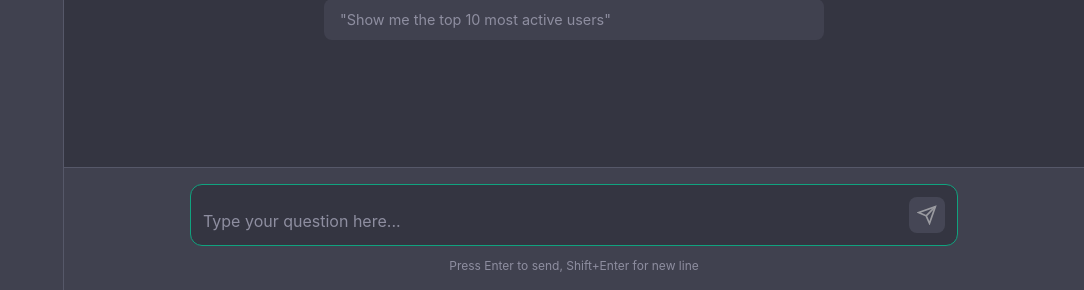
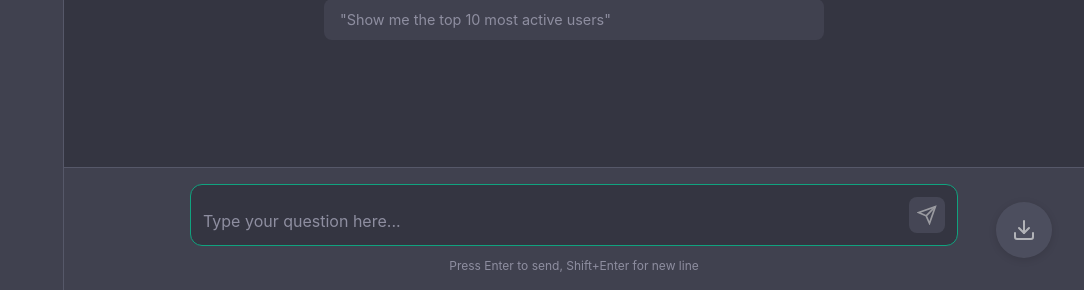
Before and after one commit to anishd2022/Stats161Final, a Flask app: page / in a window 1280 px wide. Shown: the part 510-800 px from the top of the page, without its empty margins (196-1280 px from the left). Run offline with Flask 3, Linux system fonts and the light colour scheme; data that the repository does not hold is empty; some libraries are stand-ins or nearby versions.

Commit message:
added download button with ability to download current chat content as a pdf file, added chatbot folder in images folder to save chat pdf logs

```diff
--- a/Final/static/script.js
+++ b/Final/static/script.js
@@ -5,6 +5,7 @@ const queryInput = document.getElementById('queryInput');
 const sendButton = document.getElementById('sendButton');
 const newChatButton = document.getElementById('newChatButton');
 const chatList = document.getElementById('chatList');
+const downloadPdfButton = document.getElementById('downloadPdfButton');
 
 // Current session state
 let currentSessionId = null;
@@ -35,6 +36,7 @@ sendButton.addEventListener('click', sendMessage);
 // Initialize on page load
 document.addEventListener('DOMContentLoaded', function() {
     loadChatList();
+    updateDownloadButtonState();
 
     // Example query click handlers
     const exampleQueries = document.querySelectorAll('.example-queries li');
@@ -50,6 +52,10 @@ document.addEventListener('DOMContentLoaded', function() {
 
     // New chat button handler
     newChatButton.addEventListener('click', createNewChat);
+
+    if (downloadPdfButton) {
+        downloadPdfButton.addEventListener('click', downloadCurrentChatAsPDF);
+    }
 });
 
 function loadChatList() {
@@ -100,6 +106,7 @@ function createNewChat() {
             chatMessages[currentSessionId] = [];
             clearChatContainer();
             loadChatList();
+            updateDownloadButtonState();
             queryInput.focus();
             return data;
         } else {
@@ -141,6 +148,7 @@ function switchToChat(sessionId) {
         });
 
     queryInput.focus();
+    updateDownloadButtonState();
 }
 
 function clearChatContainer() {
@@ -215,6 +223,7 @@ function sendMessageWithSession(query) {
         content: query,
         sqlQueriesHtml: null
     });
+    updateDownloadButtonState();
 
     // Show loading indicator
     const loadingId = addMessage('bot', '', true);
@@ -276,6 +285,7 @@ function sendMessageWithSession(query) {
                 tableData: tableData,
                 chartConfig: chartConfig
             });
+            updateDownloadButtonState();
 
             // Reload chat list to update titles
             loadChatList();
@@ -287,6 +297,7 @@ function sendMessageWithSession(query) {
                 content: `Error: ${data.error || 'Something went wrong'}`,
                 sqlQueriesHtml: null
             });
+            updateDownloadButtonState();
         }
     })
     .catch(error => {
@@ -305,6 +316,7 @@ function sendMessageWithSession(query) {
                 content: errorMsg,
                 sqlQueriesHtml: null
             });
+            updateDownloadButtonState();
         }
     });
 }
@@ -527,13 +539,31 @@ function addMessageToContainer(type, content, isLoading = false, sqlQueriesHtml
     return messageDiv.id;
 }
 
+function safeStringifyChartConfig(config) {
+    try {
+        return JSON.stringify(config);
+    } catch (err) {
+        console.warn('Failed to serialize chart config for export:', err);
+        return null;
+    }
+}
+
 function renderChart(canvasId, config) {
     try {
-        const ctx = document.getElementById(canvasId).getContext('2d');
+        const canvas = document.getElementById(canvasId);
+        if (!canvas) {
+            console.error(`Canvas ${canvasId} not found for chart rendering.`);
+            return;
+        }
+        const ctx = canvas.getContext('2d');
         // Ensure the config is valid and safe
         if (!config || !config.type || !config.data) {
             console.error("Invalid chart config:", config);
             return;
+        }
+        const serializedConfig = safeStringifyChartConfig(config);
+        if (serializedConfig) {
+            canvas.dataset.chartConfig = serializedConfig;
         }
         // Basic responsiveness
         config.options = config.options || {};
@@ -719,6 +749,379 @@ function scrollToBottom() {
     chatContainer.scrollTop = chatContainer.scrollHeight;
 }
 
+function hasMessagesForCurrentSession() {
+    if (!currentSessionId) {
+        return false;
+    }
+    const messages = chatMessages[currentSessionId];
+    return Array.isArray(messages) && messages.length > 0;
+}
+
+function updateDownloadButtonState() {
+    if (!downloadPdfButton) return;
+    downloadPdfButton.disabled = !hasMessagesForCurrentSession();
+}
+
+function cloneMessageNode(node) {
+    const cloned = node.cloneNode(true);
+    const imagePromises = [];
+
+    // Convert original canvases (Chart.js) to inline PNGs in the cloned node
+    const originalCanvases = node.querySelectorAll('canvas');
+    const clonedCanvases = cloned.querySelectorAll('canvas');
+    originalCanvases.forEach((originalCanvas, idx) => {
+        const targetCanvas = clonedCanvases[idx];
+        if (!targetCanvas) return;
+        try {
+            const img = document.createElement('img');
+            img.src = getPrintReadyChartDataURL(originalCanvas);
+            img.style.maxWidth = '100%';
+            img.style.display = 'block';
+            img.style.margin = '1rem 0';
+            targetCanvas.replaceWith(img);
+
+            if (img.decode) {
+                imagePromises.push(img.decode().catch(() => {}));
+            } else {
+                imagePromises.push(waitForImageLoad(img));
+            }
+        } catch (err) {
+            console.warn('Failed to convert chart canvas for PDF export:', err);
+        }
+    });
+
+    // Ensure existing images inside the cloned node are loaded
+    const images = cloned.querySelectorAll('img');
+    images.forEach(img => {
+        if (img.decode) {
+            imagePromises.push(img.decode().catch(() => {}));
+        } else {
+            imagePromises.push(waitForImageLoad(img));
+        }
+    });
+
+    return { cloned, imagePromises };
+}
+
+function buildPrintableChatDocument() {
+    const host = document.createElement('div');
+    host.style.position = 'fixed';
+    host.style.left = '-9999px';
+    host.style.top = '0';
+    host.style.width = '900px';
+    host.style.backgroundColor = '#ffffff';
+    host.style.color = '#111827';
+    host.style.fontFamily = "Inter, 'Helvetica Neue', Arial, sans-serif";
+
+    const wrapper = document.createElement('div');
+    wrapper.style.padding = '24px';
+    wrapper.style.lineHeight = '1.5';
+    wrapper.style.fontSize = '0.95rem';
+    wrapper.style.backgroundColor = '#ffffff';
+
+    const title = document.createElement('h1');
+    title.textContent = 'Database Query Assistant • Chat Transcript';
+    title.style.fontSize = '1.5rem';
+    title.style.marginBottom = '0.5rem';
+    title.style.color = '#0f172a';
+    wrapper.appendChild(title);
+
+    const meta = document.createElement('p');
+    meta.style.margin = '0 0 1.5rem 0';
+    meta.style.color = '#475569';
+    meta.textContent = `Exported: ${new Date().toLocaleString()}`;
+    wrapper.appendChild(meta);
+
+    const assetPromises = [];
+
+    const messageNodes = chatContainer.querySelectorAll('.message');
+    if (messageNodes.length === 0) {
+        const empty = document.createElement('p');
+        empty.textContent = 'No chat messages to export yet.';
+        empty.style.fontStyle = 'italic';
+        wrapper.appendChild(empty);
+    } else {
+        messageNodes.forEach(node => {
+            const { cloned, imagePromises } = cloneMessageNode(node);
+            assetPromises.push(...imagePromises);
+
+            ['message', 'user', 'bot', 'error'].forEach(cls => cloned.classList.remove(cls));
+            cloned.style.backgroundColor = '#ffffff';
+            cloned.style.color = '#111827';
+            cloned.style.border = '1px solid #e2e8f0';
+            cloned.style.boxShadow = 'none';
+            cloned.style.borderRadius = '10px';
+            cloned.style.padding = '16px 20px';
+            cloned.style.marginBottom = '16px';
+
+            const header = cloned.querySelector('.message-header');
+            if (header) {
+                header.classList.remove('message-header');
+                header.style.display = 'flex';
+                header.style.alignItems = 'center';
+                header.style.marginBottom = '8px';
+                header.style.fontWeight = '600';
+                header.style.fontSize = '0.95rem';
+                header.style.color = '#0f172a';
+
+                const icon = header.querySelector('.icon');
+                if (icon) {
+                    icon.style.marginRight = '8px';
+                    icon.style.color = '#2563eb';
+                }
+            }
+
+            const content = cloned.querySelector('.message-content');
+            if (content) {
+                content.style.color = '#1f2937';
+                content.style.whiteSpace = 'normal';
+                content.style.backgroundColor = 'transparent';
+                content.style.lineHeight = '1.6';
+
+                content.querySelectorAll('code').forEach(code => {
+                    code.style.backgroundColor = '#f1f5f9';
+                    code.style.color = '#0f172a';
+                    code.style.padding = '2px 4px';
+                    code.style.borderRadius = '4px';
+                });
+
+                content.querySelectorAll('pre').forEach(pre => {
+                    pre.style.backgroundColor = '#f1f5f9';
+                    pre.style.color = '#0f172a';
+                    pre.style.padding = '10px 12px';
+                    pre.style.borderRadius = '6px';
+                });
+
+                content.querySelectorAll('table').forEach(table => {
+                    table.style.backgroundColor = '#ffffff';
+                    table.style.color = '#0f172a';
+                    table.style.border = '1px solid #e2e8f0';
+                    table.style.borderCollapse = 'collapse';
+                    table.style.width = '100%';
+                    table.querySelectorAll('th, td').forEach(cell => {
+                        cell.style.border = '1px solid #e2e8f0';
+                        cell.style.padding = '6px 8px';
+                        cell.style.backgroundColor = '#ffffff';
+                        cell.style.color = '#0f172a';
+                        cell.style.fontWeight = '400';
+                    });
+                    table.querySelectorAll('th').forEach(headerCell => {
+                        headerCell.style.fontWeight = '600';
+                        headerCell.style.backgroundColor = '#f8fafc';
+                        headerCell.style.color = '#0f172a';
+                    });
+                });
+
+                const tablesInfo = cloned.querySelectorAll('.table-info-message');
+                tablesInfo.forEach(info => {
+                    info.style.backgroundColor = '#f8fafc';
+                    info.style.color = '#0f172a';
+                    info.style.border = '1px dashed #cbd5f5';
+                    info.style.padding = '8px 10px';
+                });
+
+                const sqlBlocks = cloned.querySelectorAll('.sql-query');
+                sqlBlocks.forEach(sql => {
+                    sql.style.backgroundColor = '#f1f5f9';
+                    sql.style.color = '#0f172a';
+                    sql.style.borderRadius = '6px';
+                    sql.style.padding = '10px 12px';
+                });
+
+                const sqlTitle = cloned.querySelector('.sql-queries-title');
+                if (sqlTitle) {
+                    sqlTitle.style.color = '#0f172a';
+                }
+
+                const sqlContainer = cloned.querySelector('.sql-queries');
+                if (sqlContainer) {
+                    sqlContainer.style.borderTop = '1px solid #e2e8f0';
+                }
+
+                const tableActionBars = cloned.querySelectorAll('.table-actions');
+                tableActionBars.forEach(actions => actions.remove());
+
+            }
+
+            wrapper.appendChild(cloned);
+        });
+    }
+
+    host.appendChild(wrapper);
+    document.body.appendChild(host);
+    return { host, wrapper, assetPromises };
+}
+
+function waitForImageLoad(img) {
+    return new Promise(resolve => {
+        if (!img) {
+            resolve();
+            return;
+        }
+        if (img.complete) {
+            resolve();
+        } else {
+            const cleanup = () => {
+                img.onload = null;
+                img.onerror = null;
+                resolve();
+            };
+            img.onload = cleanup;
+            img.onerror = cleanup;
+        }
+    });
+}
+
+function applyPrintThemeToChartConfig(printConfig) {
+    printConfig.options = printConfig.options || {};
+    printConfig.options.animation = false;
+    printConfig.options.responsive = false;
+    printConfig.options.maintainAspectRatio = false;
+
+    printConfig.options.plugins = printConfig.options.plugins || {};
+    const plugins = printConfig.options.plugins;
+    plugins.legend = plugins.legend || {};
+    plugins.legend.labels = plugins.legend.labels || {};
+    plugins.legend.labels.color = '#111827';
+    plugins.legend.labels.font = plugins.legend.labels.font || {};
+    plugins.legend.labels.font.size = 20;
+    plugins.legend.labels.font.family = "'Inter', 'Helvetica Neue', Arial, sans-serif";
+
+    if (plugins.title) {
+        plugins.title.color = '#111827';
+        plugins.title.font = plugins.title.font || {};
+        plugins.title.font.size = 28;
+        plugins.title.font.family = "'Inter', 'Helvetica Neue', Arial, sans-serif";
+        plugins.title.font.weight = '600';
+    }
+
+    printConfig.options.scales = printConfig.options.scales || {};
+    ['x', 'y'].forEach(axis => {
+        const scale = printConfig.options.scales[axis] || {};
+        scale.ticks = scale.ticks || {};
+        scale.ticks.color = '#111827';
+        scale.ticks.font = scale.ticks.font || {};
+        scale.ticks.font.size = 13;
+        scale.ticks.font.family = "'Inter', 'Helvetica Neue', Arial, sans-serif";
+        scale.grid = scale.grid || {};
+        scale.grid.color = 'rgba(15, 23, 42, 0.15)';
+        scale.title = scale.title || {};
+        scale.title.color = '#111827';
+        scale.title.font = scale.title.font || {};
+        scale.title.font.size = 16;
+        scale.title.font.family = "'Inter', 'Helvetica Neue', Arial, sans-serif";
+        scale.title.font.weight = '600';
+        printConfig.options.scales[axis] = scale;
+    });
+
+    const backgroundPlugin = {
+        id: 'printBackground',
+        beforeDraw(chart, args, opts) {
+            const ctx = chart.canvas.getContext('2d');
+            ctx.save();
+            ctx.fillStyle = (opts && opts.color) || '#ffffff';
+            ctx.fillRect(0, 0, chart.width, chart.height);
+            ctx.restore();
+        }
+    };
+
+    printConfig.plugins = printConfig.plugins || [];
+    printConfig.plugins.push(backgroundPlugin);
+    plugins.printBackground = { color: '#ffffff' };
+
+    if (printConfig.data && Array.isArray(printConfig.data.datasets)) {
+        printConfig.data.datasets.forEach(dataset => {
+            if (!dataset.borderColor) {
+                dataset.borderColor = '#2563eb';
+            }
+            if (!dataset.backgroundColor) {
+                dataset.backgroundColor = 'rgba(37, 99, 235, 0.25)';
+            }
+        });
+    }
+}
+
+function getPrintReadyChartDataURL(originalCanvas) {
+    if (typeof Chart === 'undefined') {
+        return originalCanvas.toDataURL('image/png');
+    }
+    const configJson = originalCanvas.dataset.chartConfig;
+    if (!configJson) {
+        return originalCanvas.toDataURL('image/png');
+    }
+    try {
+        const printConfig = JSON.parse(configJson);
+        applyPrintThemeToChartConfig(printConfig);
+        const tempCanvas = document.createElement('canvas');
+        tempCanvas.width = originalCanvas.width;
+        tempCanvas.height = originalCanvas.height;
+        const ctx = tempCanvas.getContext('2d');
+        const tempChart = new Chart(ctx, printConfig);
+        const dataUrl = tempCanvas.toDataURL('image/png');
+        tempChart.destroy();
+        return dataUrl;
+    } catch (err) {
+        console.warn('Failed to rebuild chart for PDF export, falling back to original canvas image:', err);
+        return originalCanvas.toDataURL('image/png');
+    }
+}
+
+function getChatExportFilename(messages) {
+    const timestamp = new Date().toISOString().replace(/[:.]/g, '-');
+    const firstUserMessage = messages.find(msg => msg.type === 'user');
+    let base = firstUserMessage ? firstUserMessage.content.slice(0, 40) : 'chat-transcript';
+    base = base || 'chat-transcript';
+    base = base.replace(/[^a-z0-9]+/gi, '-').replace(/^-+|-+$/g, '').toLowerCase();
+    return `${base || 'chat-transcript'}-${timestamp}.pdf`;
+}
+
+function downloadCurrentChatAsPDF() {
+    if (!downloadPdfButton || downloadPdfButton.disabled) {
+        return;
+    }
+    if (typeof html2pdf === 'undefined') {
+        console.error('html2pdf.js is not loaded, cannot export chat.');
+        alert('PDF export library failed to load. Please refresh the page and try again.');
+        return;
+    }
+    if (!hasMessagesForCurrentSession()) {
+        console.warn('No chat messages available to export.');
+        alert('Send a message in the current chat before exporting it to PDF.');
+        return;
+    }
+
+    const messages = chatMessages[currentSessionId] || [];
+    const { host, wrapper, assetPromises } = buildPrintableChatDocument();
+    const filename = getChatExportFilename(messages);
+
+    downloadPdfButton.disabled = true;
+
+    const pdfOptions = {
+        margin: 0.4,
+        filename,
+        image: { type: 'jpeg', quality: 0.95 },
+        html2canvas: { scale: 1.5, useCORS: true, backgroundColor: '#ffffff', logging: false },
+        jsPDF: { unit: 'in', format: 'letter', orientation: 'portrait' }
+    };
+
+    Promise.all(assetPromises)
+        .catch(err => {
+            console.warn('Some assets failed to load for PDF export:', err);
+        })
+        .finally(() => {
+            html2pdf().set(pdfOptions).from(wrapper).save()
+                .catch(error => {
+                    console.error('Failed to export chat as PDF:', error);
+                })
+                .finally(() => {
+                    if (host && host.parentNode) {
+                        host.parentNode.removeChild(host);
+                    }
+                    updateDownloadButtonState();
+                });
+        });
+}
+
 // Focus input on load
 window.addEventListener('load', () => {
     queryInput.focus();
--- a/Final/static/style.css
+++ b/Final/static/style.css
@@ -543,6 +543,40 @@ header h1 {
     color: var(--text-secondary);
 }
 
+/* Floating PDF download button */
+.floating-action-button {
+    position: fixed;
+    bottom: 2rem;
+    right: 2rem;
+    width: 56px;
+    height: 56px;
+    border-radius: 50%;
+    background-color: var(--accent);
+    color: white;
+    border: none;
+    box-shadow: 0 4px 12px rgba(0, 0, 0, 0.3);
+    cursor: pointer;
+    display: flex;
+    align-items: center;
+    justify-content: center;
+    transition: all 0.2s ease;
+    z-index: 1100;
+}
+
+.floating-action-button:hover:not(:disabled) {
+    background-color: var(--accent-hover);
+    transform: translateY(-2px);
+    box-shadow: 0 8px 20px rgba(0, 0, 0, 0.4);
+}
+
+.floating-action-button:disabled {
+    background-color: var(--bg-tertiary);
+    cursor: not-allowed;
+    opacity: 0.6;
+    transform: none;
+    box-shadow: 0 2px 8px rgba(0, 0, 0, 0.2);
+}
+
 /* Responsive design */
 @media (max-width: 768px) {
     .sidebar {
@@ -568,4 +602,11 @@ header h1 {
     .input-container {
         padding: 0.75rem;
     }
+
+    .floating-action-button {
+        bottom: 1.25rem;
+        right: 1.25rem;
+        width: 48px;
+        height: 48px;
+    }
 }
--- a/Final/templates/index.html
+++ b/Final/templates/index.html
@@ -13,6 +13,8 @@
     <link rel="stylesheet" href="https://cdn.jsdelivr.net/npm/katex@0.16.9/dist/katex.min.css" integrity="sha384-n8MVd4RsNIU0tAv4ct0nTaAbDJwPJzDEaqSD1odI+WdtXRGWt2kTvGFasHpSy3SV" crossorigin="anonymous">
     <script defer src="https://cdn.jsdelivr.net/npm/katex@0.16.9/dist/katex.min.js" integrity="sha384-XjKyQNDA/T6Gqj6mSFJ/y1+R71n9w6WY8q9e0/Yy9FhX8/rN0h1+e/rN0h1+e/r" crossorigin="anonymous"></script>
     <script defer src="https://cdn.jsdelivr.net/npm/katex@0.16.9/dist/contrib/auto-render.min.js" integrity="sha384-+VBxd3r6XgURycqtZ117nYw44OOcIax56Z4dCRWbxyPt0Koah1uHoK0o4+/RRE05" crossorigin="anonymous"></script>
+    <!-- html2pdf.js bundle (html2canvas + jsPDF) -->
+    <script src="https://cdnjs.cloudflare.com/ajax/libs/html2pdf.js/0.10.1/html2pdf.bundle.min.js" crossorigin="anonymous" referrerpolicy="no-referrer"></script>
 </head>
 <body>
     <div class="app-layout">
@@ -75,6 +77,14 @@
         </div>
     </div>
 
+    <button id="downloadPdfButton" class="floating-action-button" title="Download chat as PDF" aria-label="Download chat as PDF">
+        <svg width="24" height="24" viewBox="0 0 24 24" fill="none" stroke="currentColor" stroke-width="2" stroke-linecap="round" stroke-linejoin="round">
+            <path d="M21 15v4a2 2 0 0 1-2 2H5a2 2 0 0 1-2-2v-4"></path>
+            <polyline points="7 10 12 15 17 10"></polyline>
+            <line x1="12" y1="15" x2="12" y2="3"></line>
+        </svg>
+    </button>
+
     <script src="{{ url_for('static', filename='script.js') }}"></script>
 </body>
 </html>
```
Also changed, not shown: Final/chroma_db/chroma.sqlite3, 1 other file.
